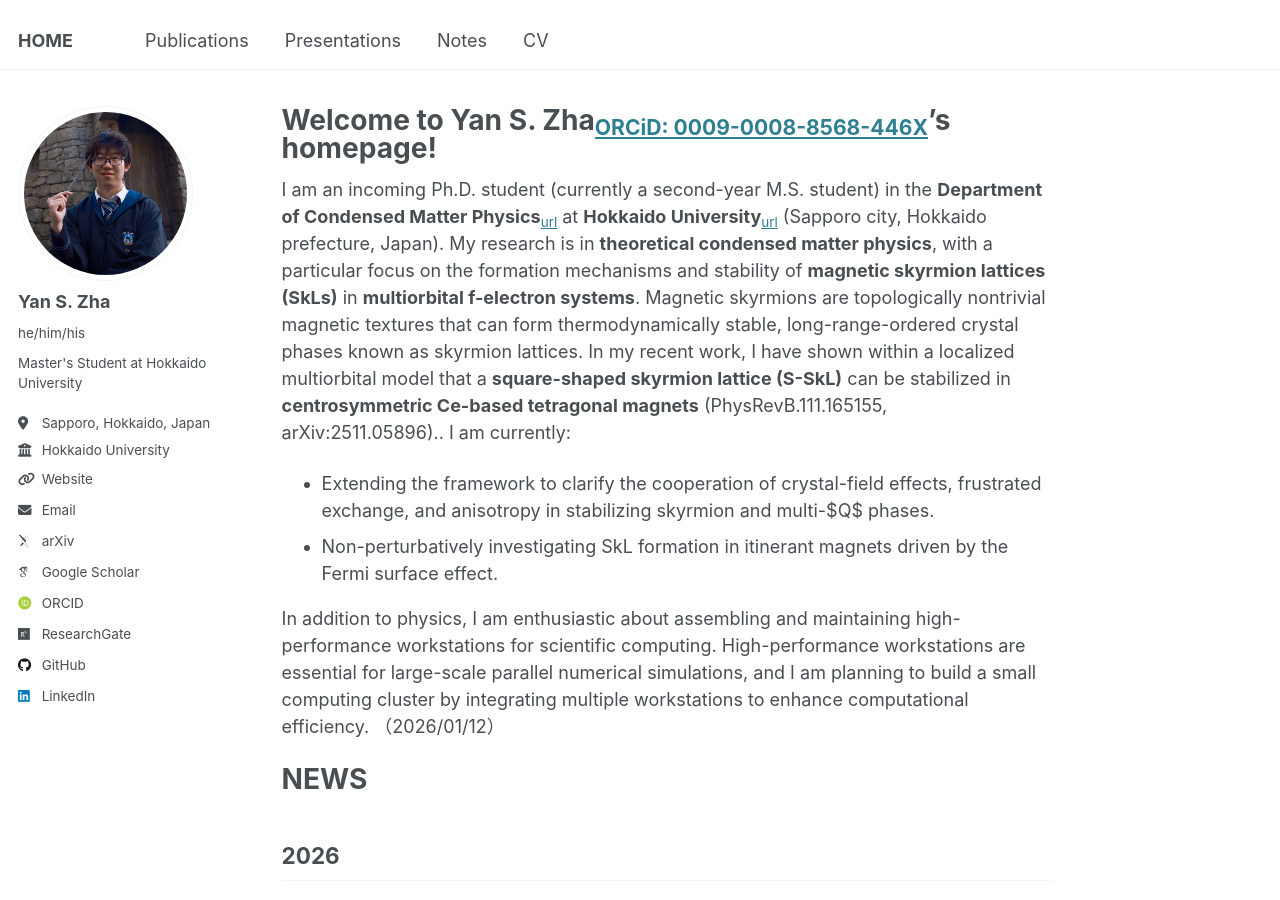
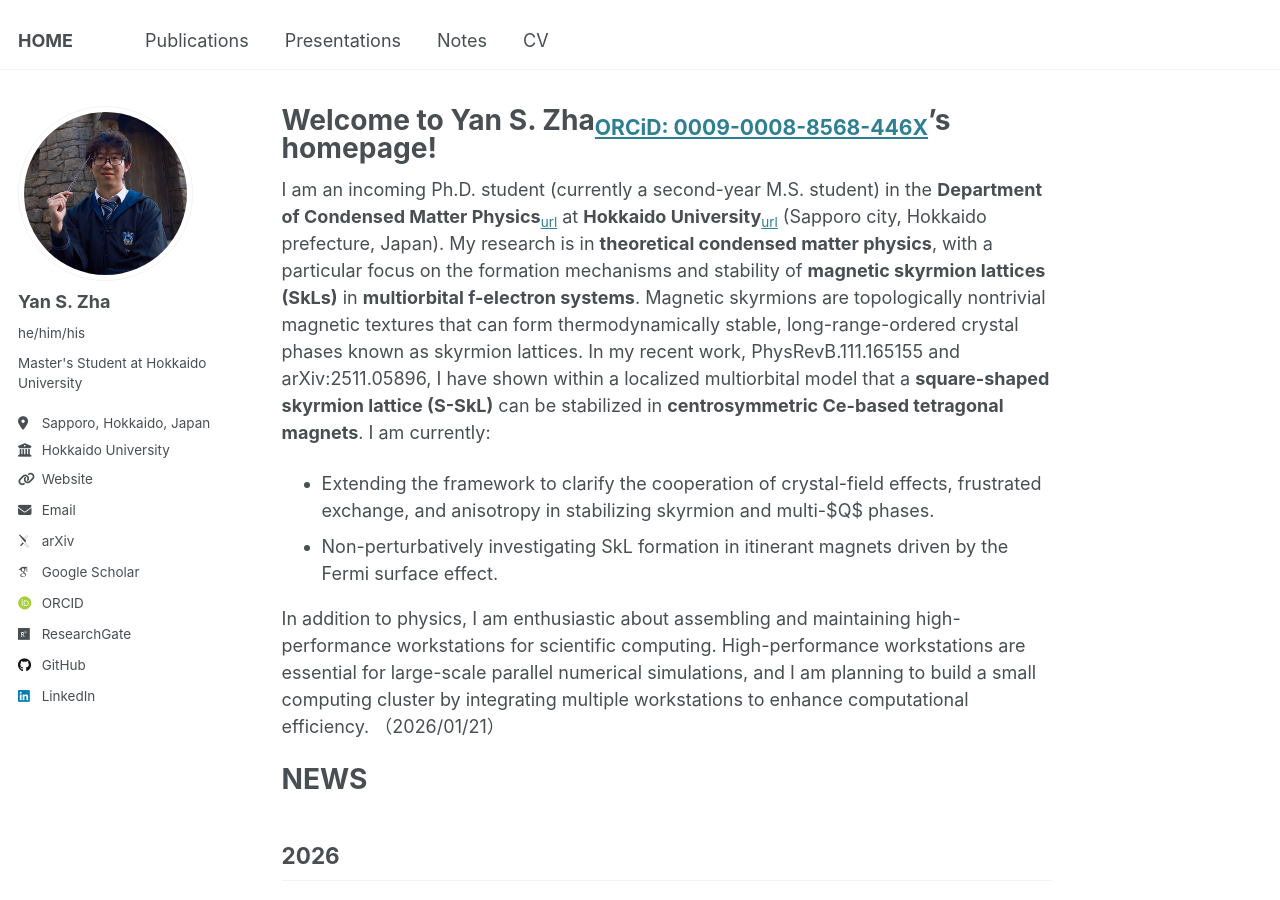
Before and after one commit to yzhacn/yzhacn.github.io, a Jekyll site: the page built from _pages/about.md, in a window 1280 px wide and 900 px high. Built offline with Jekyll 4.4.1, drawn with Linux system fonts in a browser that asks for light colours; some web fonts are replaced.

Commit message:
Update about.md

```diff
--- a/_pages/about.md
+++ b/_pages/about.md
@@ -9,7 +9,7 @@ redirect_from:
 I am an incoming Ph.D. student (currently a second-year M.S. student) in the **Department of Condensed Matter Physics**<sub>[url](https://www2.sci.hokudai.ac.jp/gs/en/dcmp)</sub> at **Hokkaido University**<sub>[url](https://www.global.hokudai.ac.jp/)</sub> (Sapporo city, Hokkaido prefecture, Japan).
 My research is in **theoretical condensed matter physics**, with a particular focus on the formation mechanisms and stability of **magnetic skyrmion lattices (SkLs)** in **multiorbital f-electron systems**.
 Magnetic skyrmions are topologically nontrivial magnetic textures that can form thermodynamically stable, long-range-ordered crystal phases known as skyrmion lattices.
-In my recent work, I have shown within a localized multiorbital model that a **square-shaped skyrmion lattice (S-SkL)** can be stabilized in **centrosymmetric Ce-based tetragonal magnets** (PhysRevB.111.165155, arXiv:2511.05896)..
+In my recent work, PhysRevB.111.165155 and arXiv:2511.05896, I have shown within a localized multiorbital model that a **square-shaped skyrmion lattice (S-SkL)** can be stabilized in **centrosymmetric Ce-based tetragonal magnets**.
 I am currently:
 
 * Extending the framework to clarify the cooperation of crystal-field effects, frustrated exchange, and anisotropy in stabilizing skyrmion and multi-$Q$ phases.
@@ -17,7 +17,7 @@ I am currently:
 
 In addition to physics, I am enthusiastic about assembling and maintaining high-performance workstations for scientific computing.
 High-performance workstations are essential for large-scale parallel numerical simulations, and I am planning to build a small computing cluster by integrating multiple workstations to enhance computational efficiency.
-（2026/01/12）
+（2026/01/21）
 
 NEWS
 ======
```
